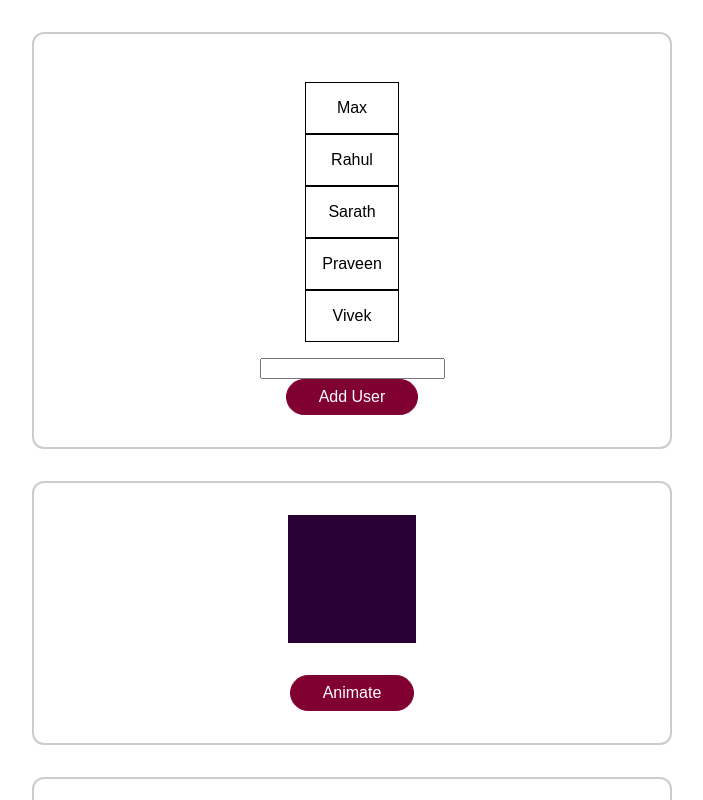
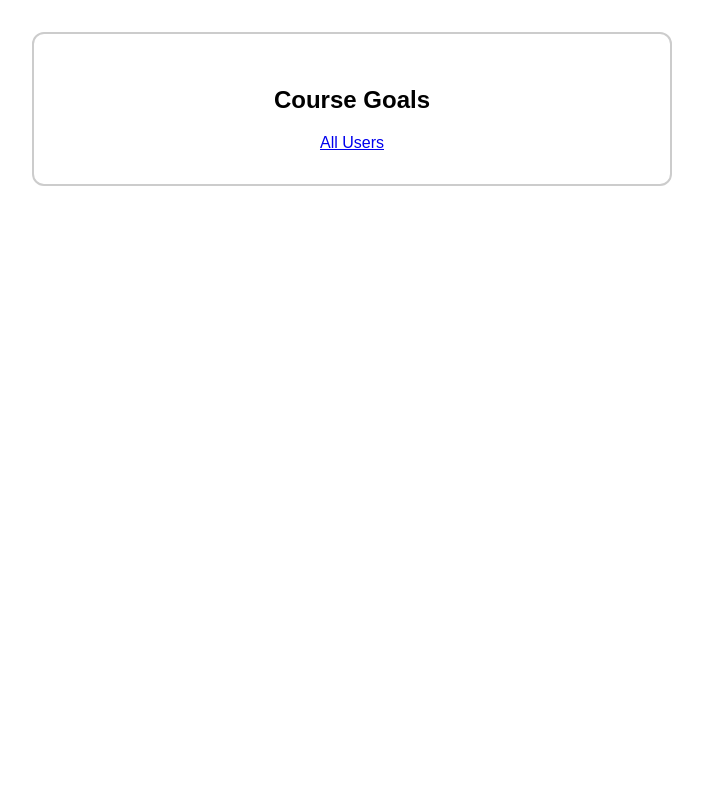
Before and after one commit to rahulkotla2/Vue-Animations, a Vue app: page /goals in a window 1280 px wide. Shown: the top 800 px of the page, without its empty margins (288-991 px from the left). Built offline with nearby package versions, Linux system fonts and the light colour scheme.

Commit message:
Added transition between routes using scoped slots on router view

```diff
--- a/package.json
+++ b/package.json
@@ -9,7 +9,8 @@
   },
   "dependencies": {
     "core-js": "^3.6.5",
-    "vue": "^3.0.0"
+    "vue": "^3.0.0",
+    "vue-router": "^4.0.13"
   },
   "devDependencies": {
     "@vue/cli-plugin-babel": "~4.5.0",
--- a/src/App.vue
+++ b/src/App.vue
@@ -1,5 +1,10 @@
 <template>
-  <div class="container">
+  <router-view v-slot="slotProps">
+    <transition name="fade-button" mode="out-in">
+      <component :is="slotProps.Component"></component>
+    </transition>
+  </router-view>
+  <!-- <div class="container">
     <users-data></users-data>
   </div>
   <div class="container">
@@ -26,14 +31,14 @@
   </base-modal>
   <div class="container">
     <button @click="showDialog">Show Dialog</button>
-  </div>
+  </div> -->
 </template>
 
 <script>
-import UsersData from './components/UsersData.vue'
+// import UsersData from './components/UsersData.vue'
 export default {
   components: {
-    UsersData,
+    // UsersData,
   },
   data() {
     return {
--- /dev/null
+++ b/src/components/AllUsers.vue
@@ -0,0 +1,6 @@
+<template>
+    <div class="container">
+        <h2>All Users</h2>
+        <router-link to="/goals">Course Goals</router-link>
+    </div>
+</template>
--- /dev/null
+++ b/src/components/CourseGoals.vue
@@ -0,0 +1,6 @@
+<template>
+    <div class="container">
+        <h2>Course Goals</h2>
+        <router-link to="/">All Users</router-link>
+    </div>
+</template>
--- a/src/main.js
+++ b/src/main.js
@@ -1,10 +1,23 @@
 import { createApp } from 'vue';
+import { createRouter, createWebHistory } from 'vue-router'
 
 import App from './App.vue';
 import BaseModal from './components/BaseModal.vue';
+import AllUsers from './components/AllUsers.vue';
+import CourseGoals from './components/CourseGoals.vue';
 
 const app = createApp(App);
 
+const router = createRouter({
+    history: createWebHistory(),
+    routes: [
+        { path: '/', component: AllUsers },
+        { path: '/goals', component: CourseGoals },
+    ]
+})
+
 app.component('base-modal', BaseModal);
-
-app.mount('#app');
+app.use(router);
+router.isReady().then(() => {
+    app.mount('#app');
+})
```
Also changed, not shown: 1 other file (tests, documents, lock files or other folders).
